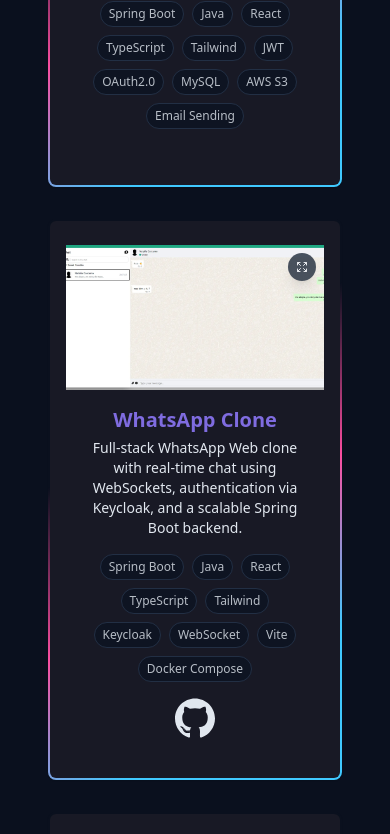
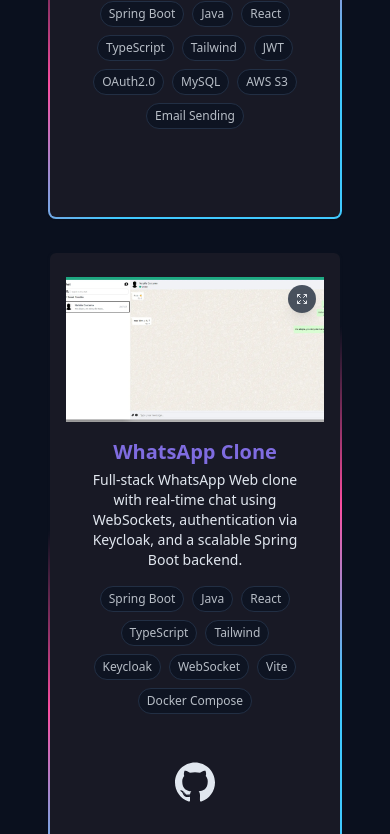
Before and after one commit to Ovtt17/portfolio_ovtt17, a React (Vite) app: page /en in a window 390 px wide. Shown: the part 4226-5060 px from the top of the page. Built offline with nearby package versions, Linux system fonts and the light colour scheme.

Commit message:
feat: enhance ProjectCard layout with flexbox for improved responsiveness

```diff
--- a/src/components/ProjectSection/ProjectCard.tsx
+++ b/src/components/ProjectSection/ProjectCard.tsx
@@ -28,7 +28,7 @@
   return (
     <>
       <div
-        className="group gradient-border rounded-lg overflow-hidden shadow-xs cursor-pointer"
+        className="group gradient-border rounded-lg overflow-hidden shadow-xs cursor-pointer flex flex-col justify-between"
         onClick={handleCardClick}
       >
         <div className="relative">
@@ -64,7 +64,7 @@
         </div>
 
         {/* Content */}
-        <div className="px-6 py-4">
+        <div className="px-6 py-4 flex-grow">
           <h3 className="text-xl font-semibold mb-1 text-primary">{project.title}</h3>
           <p className="text-muted-foreground text-sm mb-4">{project.description}</p>
 
@@ -79,9 +79,10 @@
               </span>
             ))}
           </div>
+        </div>
 
         {/* Links */}
-          <div className="flex justify-center items-center space-x-3">
+        <div className="flex justify-center items-center space-x-3 px-6 py-4">
           {project.demoUrl && (
             <a
               href={project.demoUrl}
@@ -102,7 +103,6 @@
               <GitHubIcon className="w-10 h-10" />
             </a>
           )}
-          </div>
         </div>
       </div>
 
```
Lines whose indentation alone changed are shown as unchanged.
